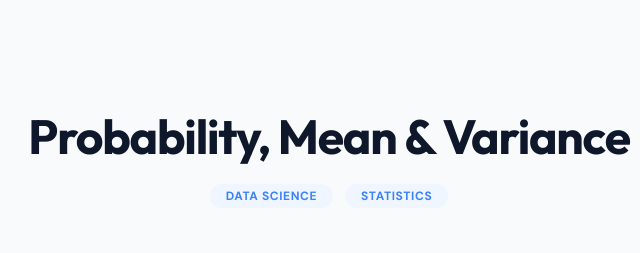
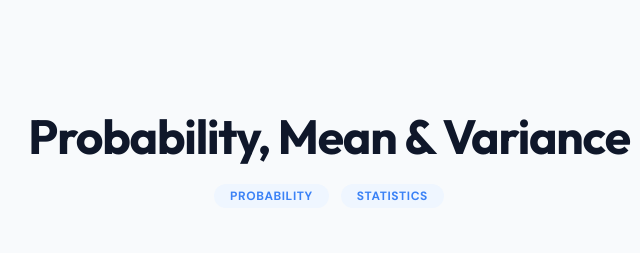
Before and after one commit to Gabbbooo/Mathemagician, a plain HTML site: page Statprob.html in a window 1280 px wide. Shown: the top 253 px of the page, 311-951 px from the left. Drawn offline with nearby package versions, Linux system fonts and the light colour scheme.

Commit message:
Update Statprob.html

```diff
--- a/Statprob.html
+++ b/Statprob.html
@@ -30,7 +30,7 @@
         <div class="text-center space-y-6 mb-12">
             <h1 class="text-4xl md:text-5xl font-display font-bold text-slate-900 tracking-tight">Probability, Mean & Variance</h1>
             <div class="flex justify-center gap-3">
-                <span class="bg-blue-50 text-primary px-4 py-1 rounded-full text-xs font-bold uppercase tracking-wider">Data Science</span>
+                <span class="bg-blue-50 text-primary px-4 py-1 rounded-full text-xs font-bold uppercase tracking-wider">Probability</span>
                 <span class="bg-blue-50 text-primary px-4 py-1 rounded-full text-xs font-bold uppercase tracking-wider">Statistics</span>
             </div>
         </div>        <!-- Overview Section -->
@@ -167,4 +167,5 @@
         render();
     </script>
 </body>
+
 </html>
```
